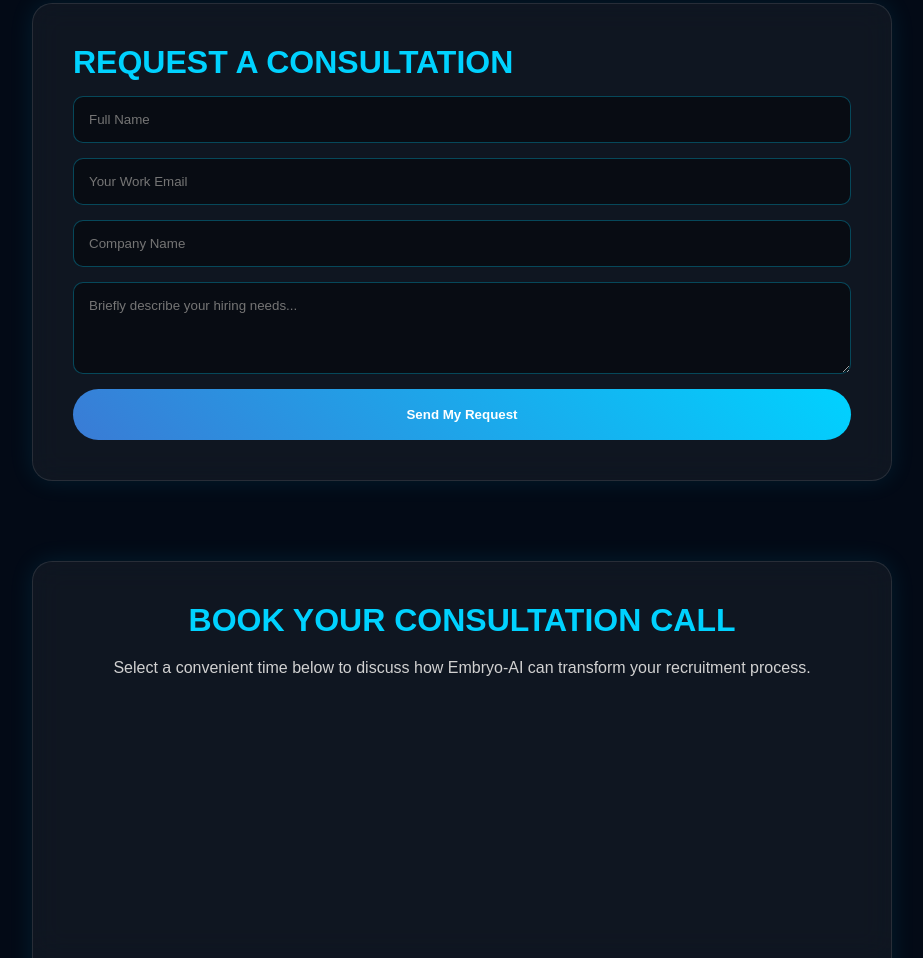
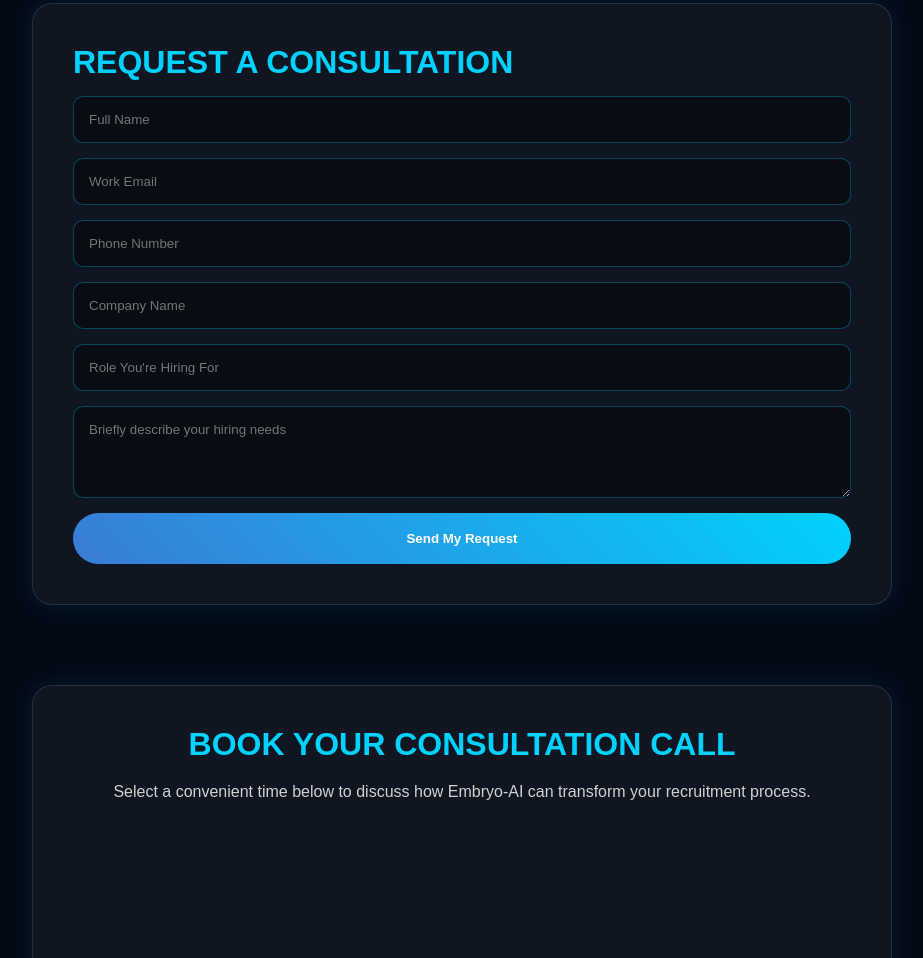
Before and after one commit to inshaseo725-max/Embryo-Ai, a plain HTML site: page index.html in a window 1280 px wide. Shown: the part 1805-2763 px from the top of the page, without its empty margins (178-1101 px from the left). Drawn offline with Linux system fonts and the light colour scheme; a script that the page names is missing.

Commit message:
Update index.html

```diff
--- a/index.html
+++ b/index.html
@@ -98,9 +98,16 @@
 <form action="https://formspree.io/f/xeelywgo" method="POST" id="leadForm" class="form-field">
     <input type="hidden" name="_redirect" value="https://inshaseo725-max.github.io/embryo-Ai/thankyou.html">
 <input type="text" name="name" placeholder="Full Name" required>
-<input type="email" name="email" placeholder="Your Work Email" required>
-<input type="text" name="company" placeholder="Company Name" required>
-<textarea name="needs" rows="4" placeholder="Briefly describe your hiring needs..."></textarea>
+
+<input type="email" name="email" placeholder="Work Email" required>
+
+<input type="tel" name="phone" placeholder="Phone Number">
+
+<input type="text" name="company" placeholder="Company Name">
+
+<input type="text" name="position" placeholder="Role You're Hiring For">
+
+<textarea name="needs" rows="4" placeholder="Briefly describe your hiring needs"></textarea>
 <button type="submit" class="btn">Send My Request</button>
 </form>
 </div>
```
